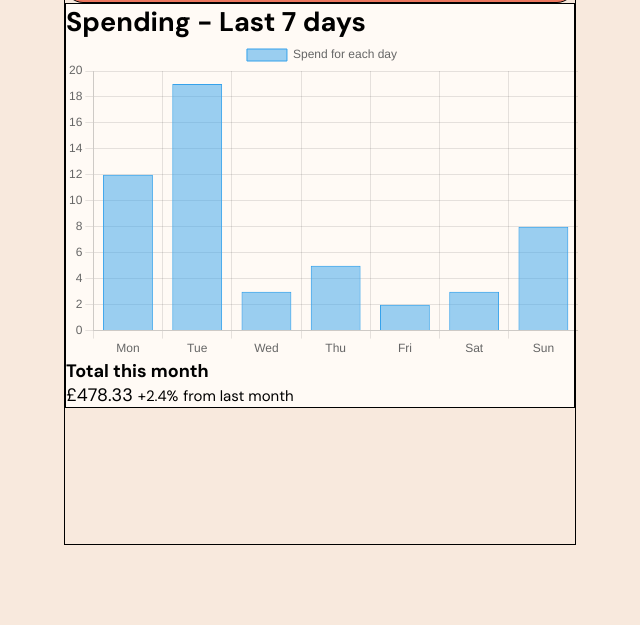
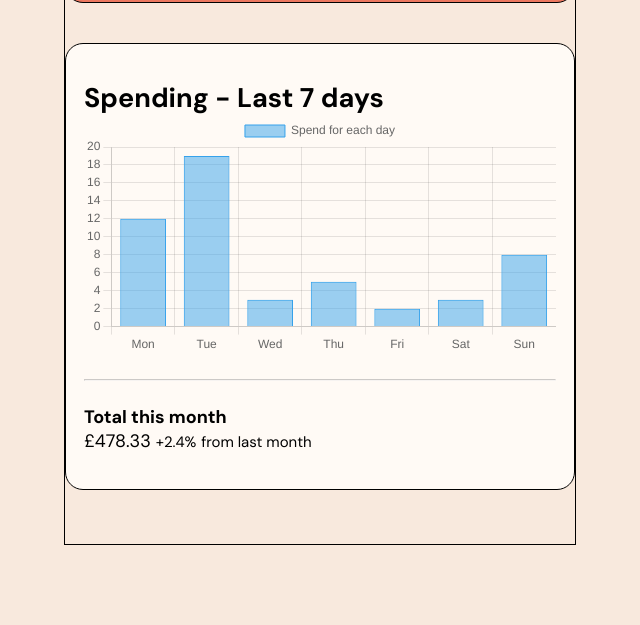
Before and after one commit to timo9939/expenses-chart-component, a plain HTML site: page index.html in a window 1280 px wide. Shown: the part 175-800 px from the top of the page, without its empty margins (320-960 px from the left). Drawn offline with nearby package versions, Linux system fonts and the light colour scheme.

Commit message:
hr color , position and format

```diff
--- a/index.html
+++ b/index.html
@@ -70,6 +70,8 @@
 
         </script>
 
+<hr>
+
         <!-- Display Total Spent -->
         <article>
           <h4>Total this month</h4>
--- a/style.css
+++ b/style.css
@@ -32,6 +32,11 @@ main{
     left: 30%;
 
     border: 1px solid black;
+
+    display: flex;
+    flex-direction: column;
+
+    gap: 5vh;
 }
 
 .upper{
@@ -40,23 +45,32 @@ main{
 
     display: flex;
     justify-content: space-between;
+    align-items: center;
 
     padding: 1em 2em;
     border-radius: 1em;
     color: white;
 }
 
-/* .upper>img{
-    float: right;
-} */
-
+/* Lower box */
 .lower{
     background-color: var(--Very-pale-orange);
     border: 1px solid black;
+    border-radius: 1em;
+
+    padding: 2em 1em;
 }
 
 
 .chartContainer{
-    width: 40vw;
-    height: 40vh;
+    position: relative;
+    width: 100%;
+    height: 30vh;
 }
+
+main hr{
+    margin-top: 3vh;
+    margin-bottom: 3vh;
+    color:var(--Medium-brown) ;
+    opacity: 0.5;
+}
```
